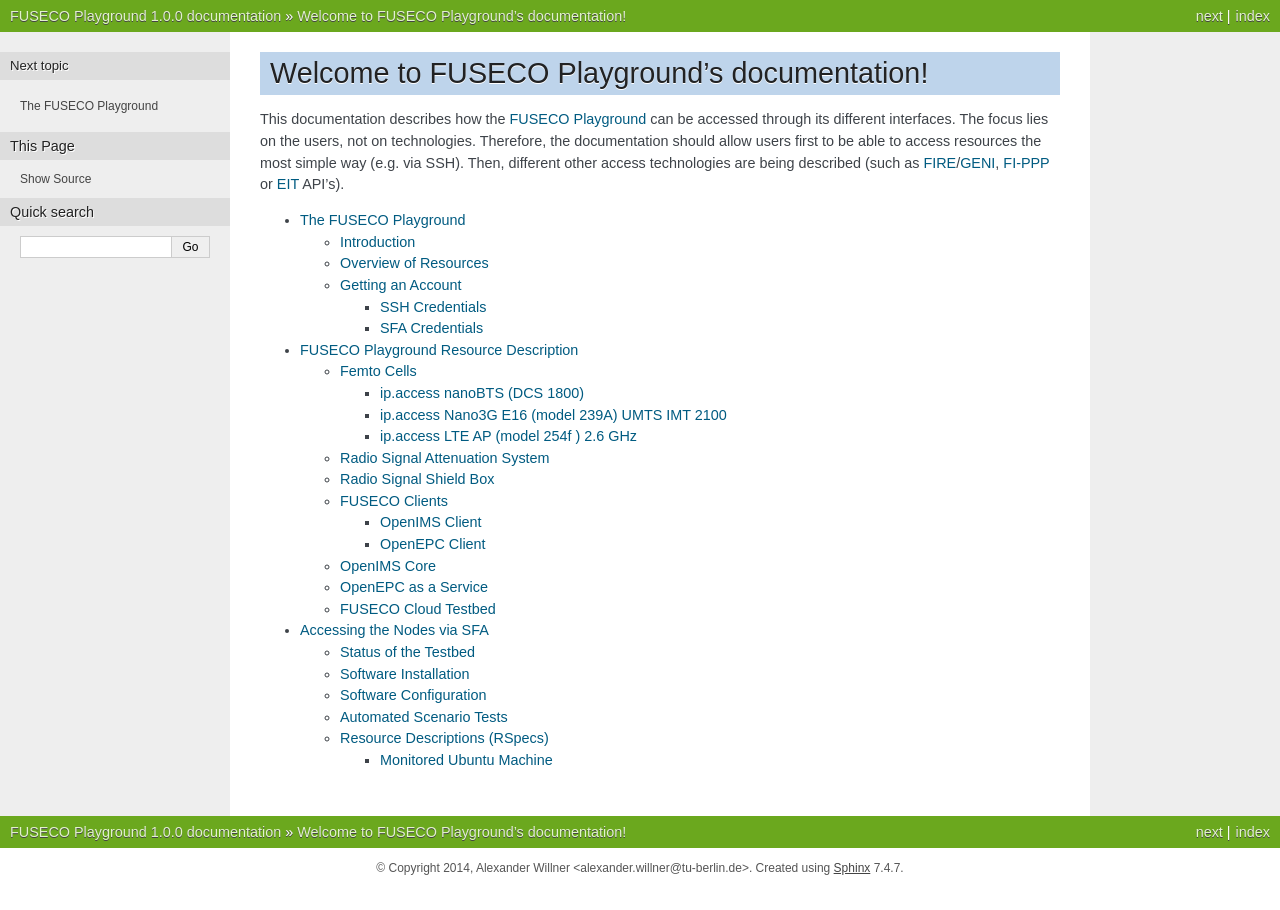
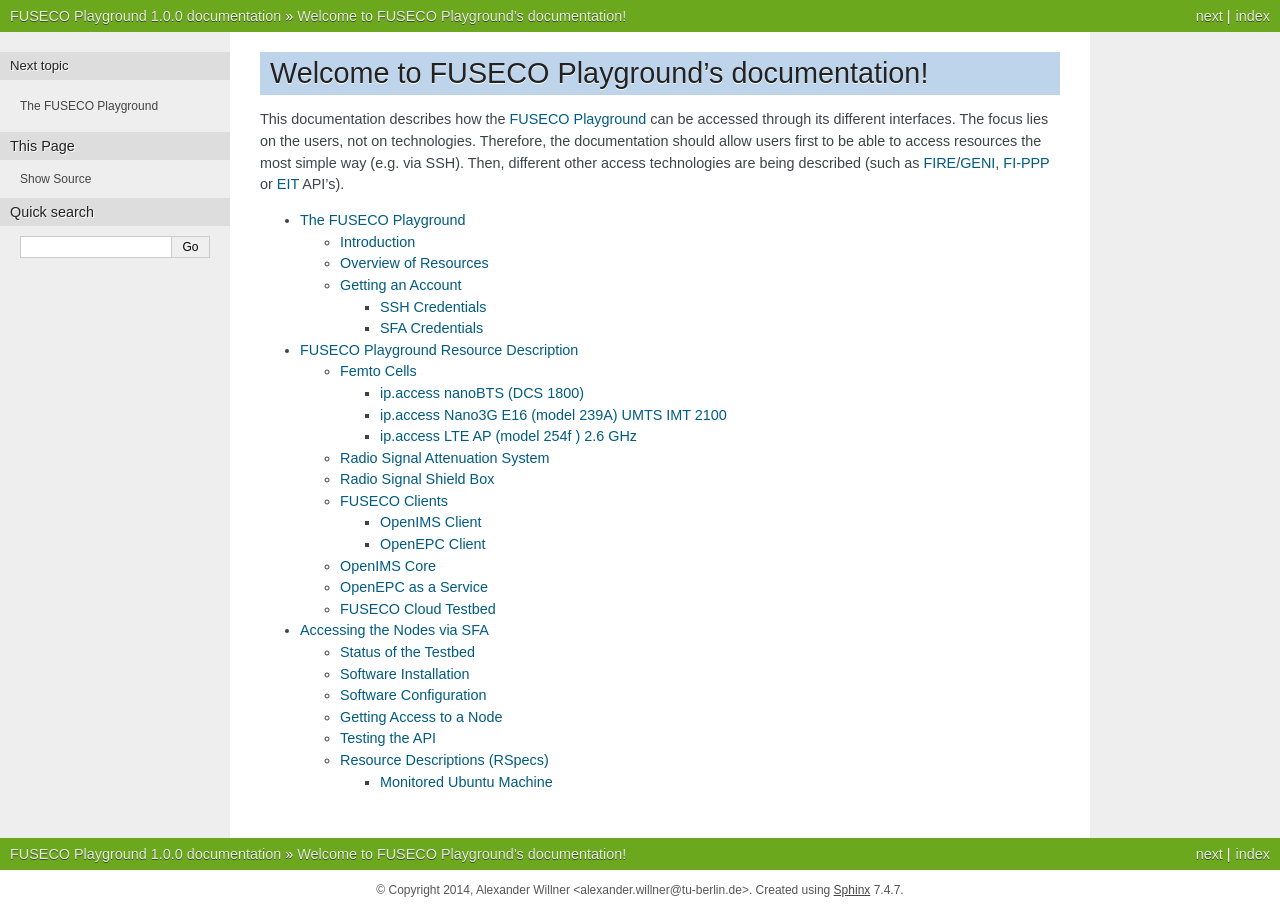
Before and after one commit to FITeagle/fusecoplayground, a Sphinx documentation site: the page built from source/index.rst, in a window 1280 px wide. Built offline with Sphinx 7.4.7, drawn with Linux system fonts in a browser that asks for light colours; some of the changed lines change nothing that is shown.

Commit message:
Getting Access to a Node

```diff
--- a/source/accessingnodes.rst
+++ b/source/accessingnodes.rst
@@ -17,15 +17,15 @@
 =====================
 
 Conceptionally, it should be possible to request resources using any SFA compliant tool.
-One example is the `jFed Probe Tool <http://jfed.iminds.be>`_ (tested with release 1388) and we assume that you've
+One example is the `jFed Experimenter GUI <http://jfed.iminds.be>`_ (tested with release 1536) and we assume that you've
 installed the binary and started it for example via command line::
 
-   java -jar jFed-probe-GUI.jar
+   java -jar jFed-experimenter-GUI.jar
 
 Software Configuration
 ======================
 
-Depending on the used client, you first need to configure the according testbed endpoints:
+Depending on the used client, you might first need to configure the according testbed endpoints:
 
 * SFA Aggregate Manager v3
 
@@ -38,17 +38,64 @@
   * URN: urn:publicid:IDN+fuseco.fokus.fraunhofer.de+authority+cm
 
 
-
-Automated Scenario Tests
+Getting Access to a Node
 ========================
 
-* Automated Testing GUI
+Download jFed Experimenter GUI JAR file from http://jfed.iminds.be
 
-The automated scenario tests can be executed using a testing GUI similar to `jFed Probe Tool <http://jfed.iminds.be>`_. Use the `jFed automated testing GUI <http://jfed.iminds.be>`_ (tested with release 1495) to see the capabilities of the testbed. Install the binary and start it via command line::
+Start jFed-experimenter-GUI.jar
+
+After jFed starts, you need to choose the path of your certificate and enter the password
+
+  .. figure:: ../images/jFed_login.png
+
+Click on New to start a new experiment.
+
+  .. figure:: ../images/new_Experiment.png
+
+Click on RSpec Editor tab.
+
+  .. figure:: ../images/RSpec_Editor.png
+
+Copy the following RSpec:
+
+  <?xml version="1.0" encoding="UTF-8" standalone="yes"?>
+  <rspec type="request" generated="2014-07-11T10:20:39Z" xsi:schemaLocation="http://www.geni.net/resources/rspec/3 http://www.geni.net/resources/rspec/3/request.xsd " xmlns:client="http://www.protogeni.net/resources/rspec/ext/client/1" xmlns:xsi="http://www.w3.org/2001/XMLSchema-instance" xmlns="http://www.geni.net/resources/rspec/3">
+    <node client_id="PC" component_manager_id="urn:publicid:IDN+fuseco.fokus.fraunhofer.de+authority+cm" component_id="urn:publicid:IDN+fuseco.fokus.fraunhofer.de+node+fOpenStack" exclusive="true">
+      <sliver_type name="m1.tiny"><disk_image name="fed4fireNightlyTest"/>
+      </sliver_type>
+    </node>
+  </rspec>
+
+This code is used to describe the resources required for the experiment
+
+Paste it to RSpec editor
+
+  .. figure:: ../images/RSpec_Editor_withCode.png
+
+Click on Run to start an experiment
+
+Choose a slice name for the experiment, project name and the duration of the experiment. In this example the slice name is "test" and project name is "fgre". The duration of the experiment is 2 hours
+
+ .. figure:: ../images/Slice_name.png
+
+Wait for access. It may take some time to start and initialise the resources. Click ok to complete
+
+ .. figure:: ../images/initialize.png
+
+After initialisation phase finishes, click on Topology viewer tab. You will see the colour of the requested resource is green. It means, the resource is ready for your experiment.
+
+Right click on the resource and choose establish SSH session. A new terminal will be opened. You can use it to configure your resources.
+
+Click on Terminate after you finish your experiment to release the resources
+
+
+Testing the API
+===============
+
+The automated scenario tests can be executed using a testing GUI. Use the `jFed automated testing GUI <http://jfed.iminds.be>`_ (tested with release 1495) to see the capabilities of the testbed. Install the binary and start it via command line::
 
    java -jar jFed-automated-testing-GUI.jar
-
-* Using the `jFed automated testing GUI <http://jfed.iminds.be>`_
 
 After you start jFed testing GUI, select your certificate and type your password to login.
 
@@ -59,7 +106,7 @@
 Now you should configure the test environment. Click on "Test Arguments" to set additional test arguments. Here you should specify at least "fixed_rspec". This is needed first on allocate request and will be used also for further tests. Here is an example how it should look like::
 
   <rspec type="request" generated="2014-07-11T10:20:39Z" xsi:schemaLocation="http://www.geni.net/resources/rspec/3 http://www.geni.net/resources/rspec/3/request.xsd " xmlns:client="http://www.protogeni.net/resources/rspec/ext/client/1" xmlns:xsi="http://www.w3.org/2001/XMLSchema-instance" xmlns="http://www.geni.net/resources/rspec/3">
-    <node client_id="PC" component_manager_id="urn:publicid:IDN+fuseco.fokus.fraunhofer.de+authority+cm" component_id="urn:publicid:IDN+localhost+node+fOpenStack" exclusive="true">
+    <node client_id="PC" component_manager_id="urn:publicid:IDN+fuseco.fokus.fraunhofer.de+authority+cm" component_id="urn:publicid:IDN+fuseco.fokus.fraunhofer.de+node+fOpenStack" exclusive="true">
       <sliver_type name="m1.tiny"><disk_image name="fed4fireNightlyTest"/>
       </sliver_type>
     </node>
@@ -92,8 +139,8 @@
     xmlns="http://www.geni.net/resources/rspec/3">
     <node
       client_id="PC"
-      component_manager_id="urn:publicid:IDN+homer+authority+root"
-      component_id="urn:publicid:IDN+homer+node+fOpenStack"
+      component_manager_id="urn:publicid:IDN+fuseco.fokus.fraunhofer.de+authority+cm"
+      component_id="urn:publicid:IDN+fuseco.fokus.fraunhofer.de+node+fOpenStack"
       exclusive="true">
       <sliver_type name="m1.tiny">
         <disk_image name="ubuntu-64-with-monitoringScripts"/>
```
